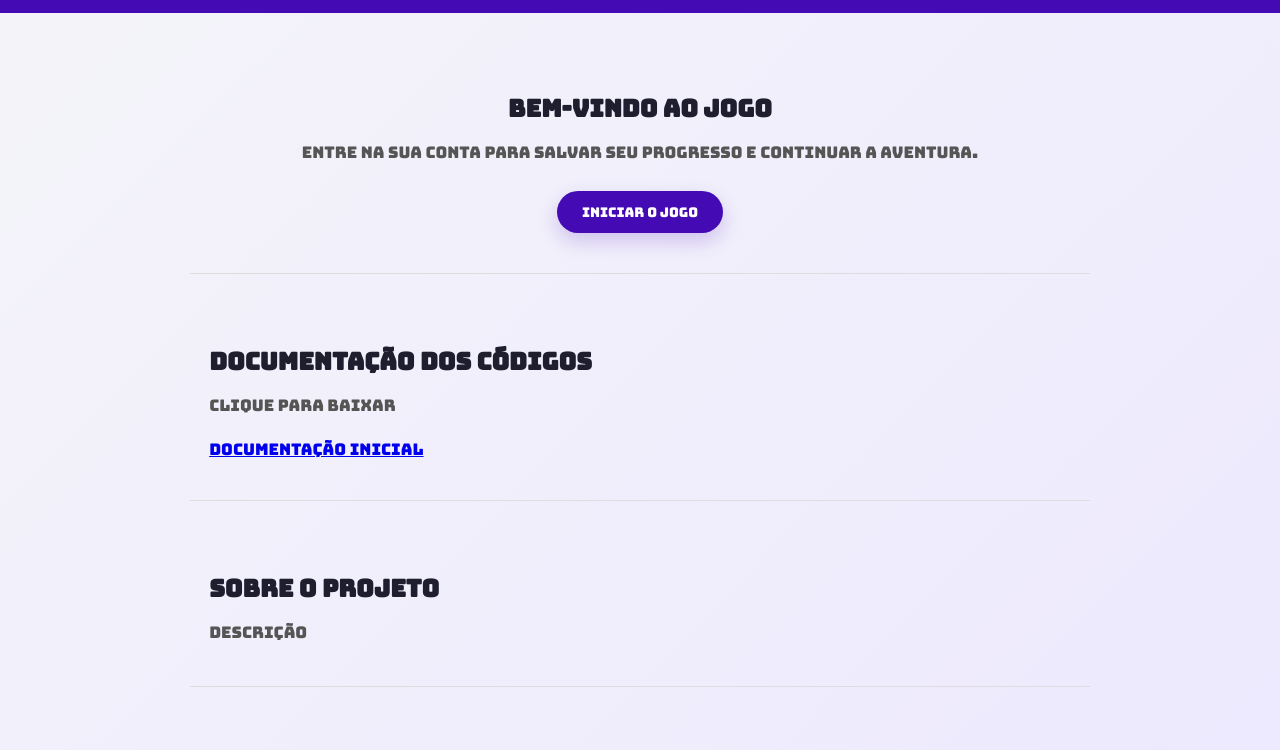
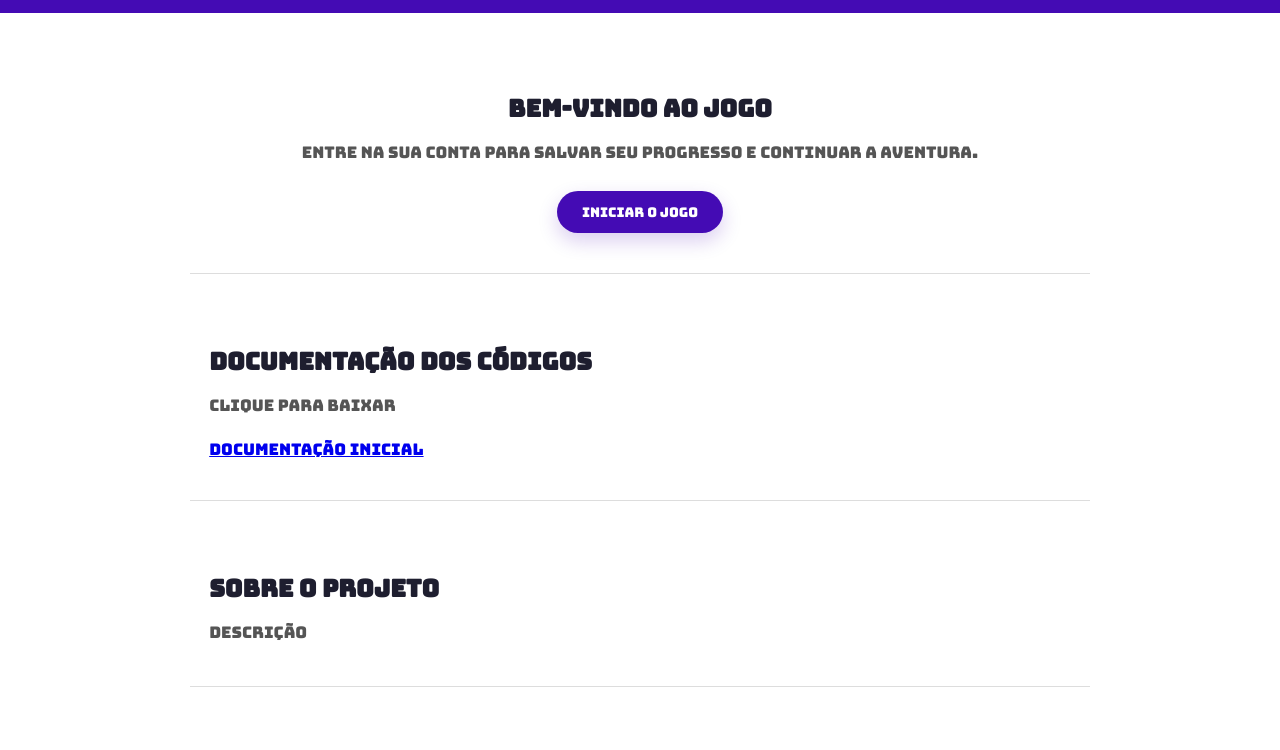
Before and after one commit to KauaMorato/Aula-em-jogo, a plain HTML site: page Front-End/index.html in a window 1280 px wide. Shown: the part 50-800 px from the top of the page. Drawn offline with Linux system fonts and the light colour scheme.

Commit message:
Arrumando a cor de fundo

```diff
--- a/Front-End/style.css
+++ b/Front-End/style.css
@@ -14,7 +14,7 @@ section[id] {
 }
 
 body {
-    background: linear-gradient(135deg, #f4f4f9 0%, #ece7ff 100%);
+    background: linear-gradient(135deg, #ffffff 0%, #ffffff 100%);
     color: #1e1e2f;
 }
 
```
